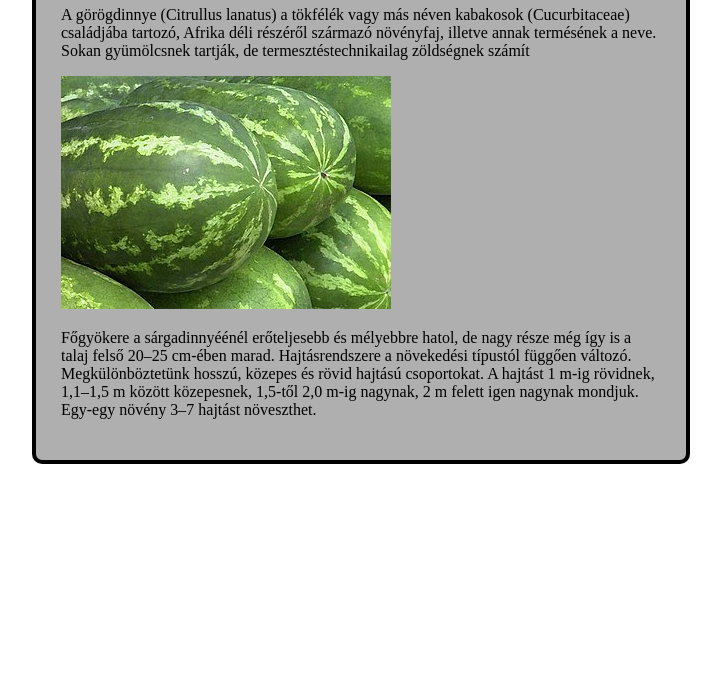
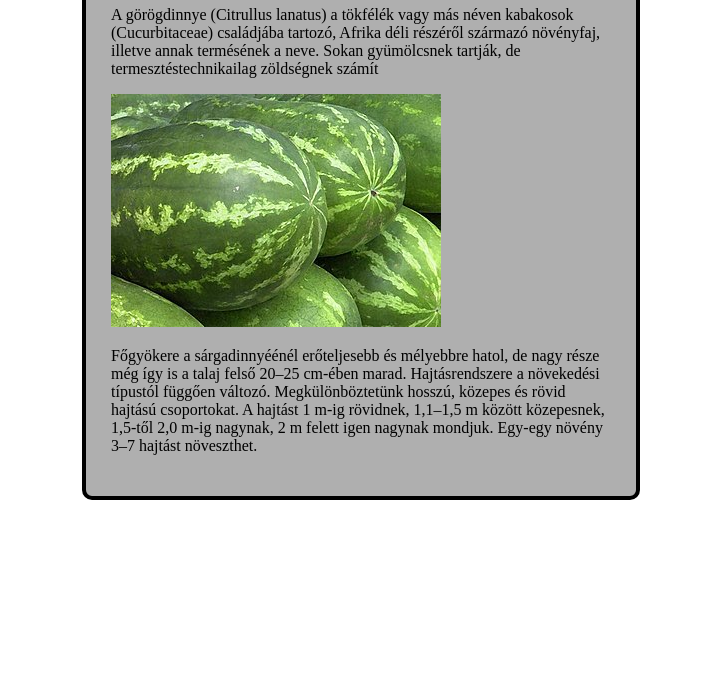
Before and after one commit to cseplom25ad-sudo/2025-10-16, a plain HTML site: page index.html in a window 1280 px wide. Shown: the part 111-800 px from the top of the page, without its empty margins (279-1000 px from the left). Drawn offline with Linux system fonts and the light colour scheme.

Commit message:
Update style.css

```diff
--- a/style.css
+++ b/style.css
@@ -7,10 +7,14 @@ p {
 }
 
 .container{
-    width:600px;
+    width:500px;
     background-color: rgb(175, 175, 175);
     margin:auto;
     padding: 2%;
     border: 4px solid rgb(0, 0, 0);
     border-radius: 10px;
 }
+
+img{
+    max-width: 67%;
+}
```
